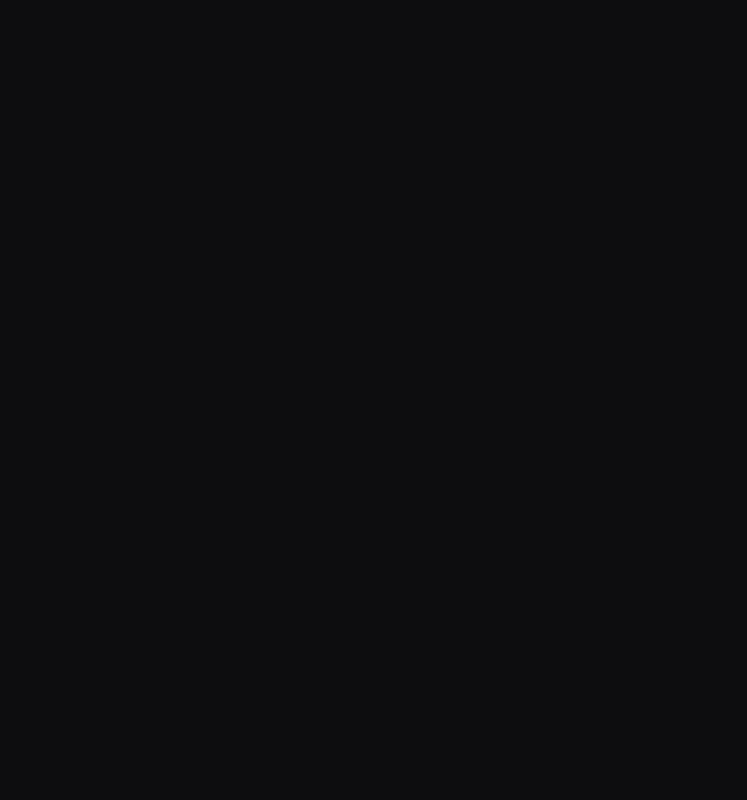
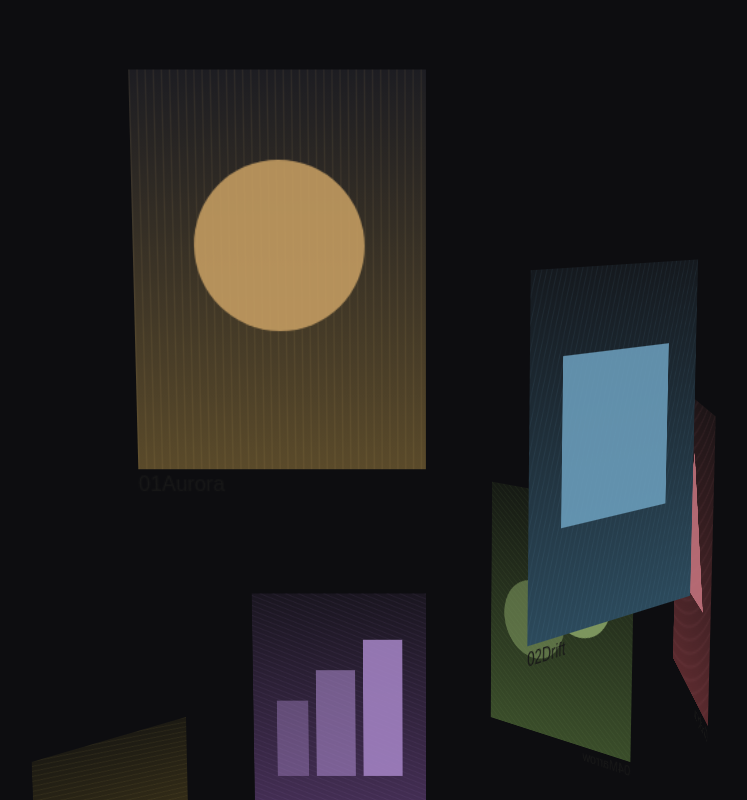
Before and after one commit to LingzheM/effects_collect_box, a Next.js app: page /carousel/OrbitCarousel in a window 1280 px wide. Shown: the whole page, without its empty margins (214-961 px from the left). Built offline with nearby package versions, Linux system fonts and the light colour scheme.

Commit message:
static from bottom to top

```diff
--- a/src/app/carousel/OrbitCarousel/OrbitItem.tsx
+++ b/src/app/carousel/OrbitCarousel/OrbitItem.tsx
@@ -1,6 +1,7 @@
 import { type CSSProperties } from 'react';
 import styles from './OrbitCarousel.module.css';
 import { ItemLabel, OrbitConfig } from "./types";
+import { PlaceholderArt } from './PlaceholderArt';
 
 interface OrbiItemProps {
   /** 该项在轨道上的索引 */
@@ -49,7 +50,15 @@
       className={`${styles.item} ${isActive ? styles.itemActive : ''}`}
       style={dynamicStyle}
       >
-
+        <div className={styles.cardInner} style={{ borderRadius }}>
+          <PlaceholderArt idx={index} theme={config.theme} />
+          {config.showLabels && (
+            <div className={styles.meta}>
+              <span>{label.tag}</span>
+              <span>{label.title}</span>
+            </div>
+          )}
+        </div>
     </div>
   )
 }
--- a/src/app/carousel/OrbitCarousel/PlaceholderArt.tsx
+++ b/src/app/carousel/OrbitCarousel/PlaceholderArt.tsx
@@ -0,0 +1,64 @@
+import { getPalette } from './data';
+import type { Theme } from './types';
+
+interface PlaceholderArtProps {
+  idx: number;
+  theme: Theme;
+}
+
+export function PlaceholderArt({ idx, theme }: PlaceholderArtProps) {
+  const [bg, mid, fg] = getPalette(theme, idx);
+  const kind = idx % 6;
+  const gradId = `g${idx}`;
+  const patternId = `s${idx}`;
+
+  return (
+    <svg
+      viewBox="0 0 220 300"
+      preserveAspectRatio="xMidYMid slice"
+      style={{ width: '100%', height: '100%', display: 'block' }}
+    >
+      <defs>
+        <linearGradient id={gradId} x1="0" y1="0" x2="0" y2="1">
+          <stop offset="0%" stopColor={bg} />
+          <stop offset="100%" stopColor={mid} />
+        </linearGradient>
+        <pattern
+          id={patternId}
+          width="6"
+          height="6"
+          patternUnits="userSpaceOnUse"
+          patternTransform={`rotate(${idx * 17})`}
+        >
+          <rect width="6" height="6" fill="transparent" />
+          <line x1="0" y1="0" x2="0" y2="6" stroke={fg} strokeOpacity="0.18" strokeWidth="1" />
+        </pattern>
+      </defs>
+
+      <rect width="220" height="300" fill={`url(#${gradId})`} />
+      <rect width="220" height="300" fill={`url(#${patternId})`} />
+
+      {kind === 0 && <circle cx="110" cy="130" r="64" fill={fg} opacity="0.85" />}
+      {kind === 1 && <rect x="40" y="70" width="140" height="140" fill={fg} opacity="0.85" />}
+      {kind === 2 && <polygon points="110,52 178,200 42,200" fill={fg} opacity="0.85" />}
+      {kind === 3 && (
+        <g opacity="0.9">
+          <circle cx="80" cy="120" r="48" fill={fg} />
+          <circle cx="150" cy="160" r="48" fill={fg} opacity="0.6" />
+        </g>
+      )}
+      {kind === 4 && (
+        <g opacity="0.85">
+          <rect x="30" y="60" width="50" height="180" fill={fg} />
+          <rect x="90" y="100" width="50" height="140" fill={fg} opacity="0.7" />
+          <rect x="150" y="140" width="40" height="100" fill={fg} opacity="0.5" />
+        </g>
+      )}
+      {kind === 5 && (
+        <g opacity="0.9">
+          <path d="M0,180 Q55,120 110,180 T220,180 L220,300 L0,300 Z" fill={fg} />
+        </g>
+      )}
+    </svg>
+  );
+}
--- a/src/app/carousel/OrbitCarousel/data.ts
+++ b/src/app/carousel/OrbitCarousel/data.ts
@@ -14,3 +14,28 @@
   { tag: '11', title: 'Umbra',    sub: '11 / Series' },
   { tag: '12', title: 'Vellum',   sub: '12 / Series' },
 ];
+
+type Palette = readonly [string, string, string];
+
+const DARK_PALETTES: Palette[] = [
+  ['#1d1d22', '#5a4a2a', '#caa164'],
+  ['#15191e', '#2c4a5c', '#6ea2c0'],
+  ['#1d1517', '#5a2a2e', '#c87680'],
+  ['#161a14', '#3a4d2a', '#86a065'],
+  ['#1a1620', '#473058', '#a786c8'],
+  ['#1c1a13', '#5a4a1f', '#c6ad58'],
+];
+
+const LIGHT_PALETTES: Palette[] = [
+  ['#e8dcc4', '#c9a875', '#8a6a3a'],
+  ['#d6dfe4', '#7a98a9', '#3d5868'],
+  ['#e6d4d4', '#b97a7a', '#6e3a3a'],
+  ['#dee0d2', '#8a957a', '#4d5b3f'],
+  ['#e0d8e4', '#9a85a9', '#574668'],
+  ['#e8e2c8', '#bcae7a', '#6b6238'],
+];
+
+export function getPalette(theme: Theme, idx: number): Palette {
+  const palettes = theme === 'light' ? LIGHT_PALETTES : DARK_PALETTES;
+  return palettes[idx % palettes.length];
+}
```
